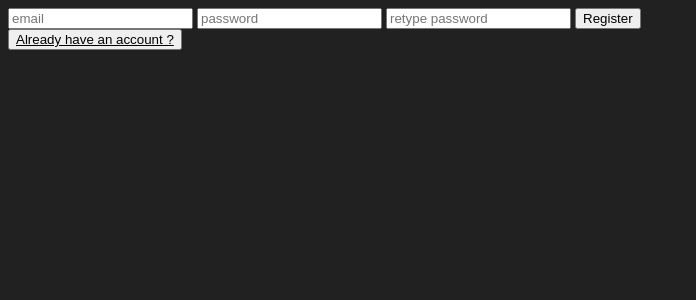
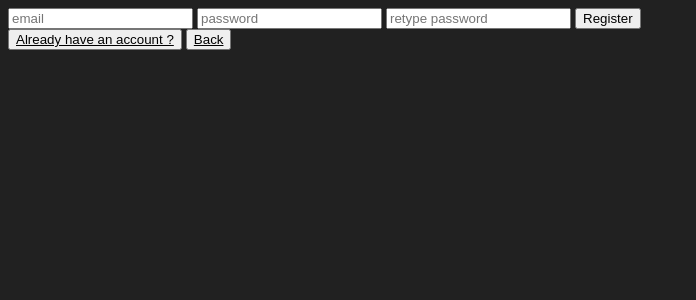
Before and after one commit to Arthur-Prudhomme/Devlab, a PHP site: page /connection/register.php in a window 1280 px wide. Shown: the top 300 px of the page, without its empty margins (0-696 px from the left). Run offline with PHP 8.4, Linux system fonts and the light colour scheme.

Commit message:
:wheelchair: back button

```diff
--- a/connection/login.php
+++ b/connection/login.php
@@ -14,6 +14,7 @@
         <input type="submit" value="Login">
     </form>
     <button><a href="./register.php">Don't have an account ?</a></button>
+    <button><a href="../index.php">Back</a></button>
     <?php
     require_once '../controllers/connection.php';
 
--- a/connection/register.php
+++ b/connection/register.php
@@ -15,6 +15,7 @@
         <input type="submit" value="Register">
     </form>
     <button><a href="./login.php">Already have an account ?</a></button>
+    <button><a href="../index.php">Back</a></button>
 
     <?php
         require_once '../controllers/user.php';
--- a/pages/album.php
+++ b/pages/album.php
@@ -5,6 +5,7 @@ require_once '../controllers/connection.php';
 <body>
 <?php
 require_once '../connection/logout.php';
+
 ?>
 </body>
 </html>
```
